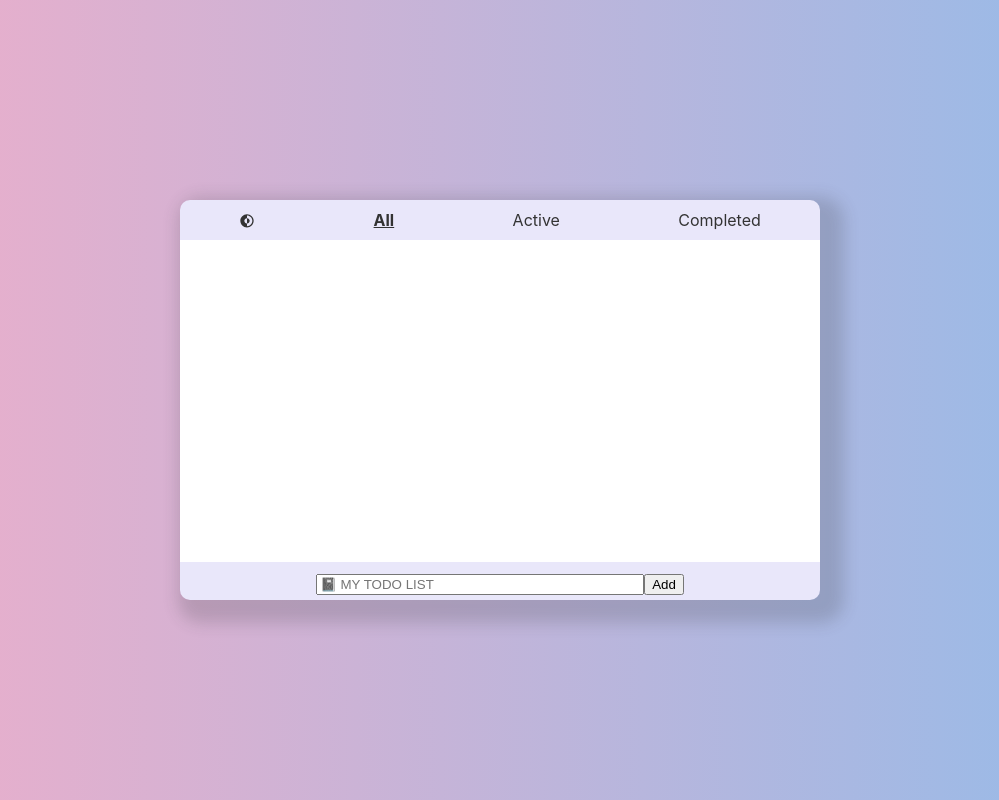
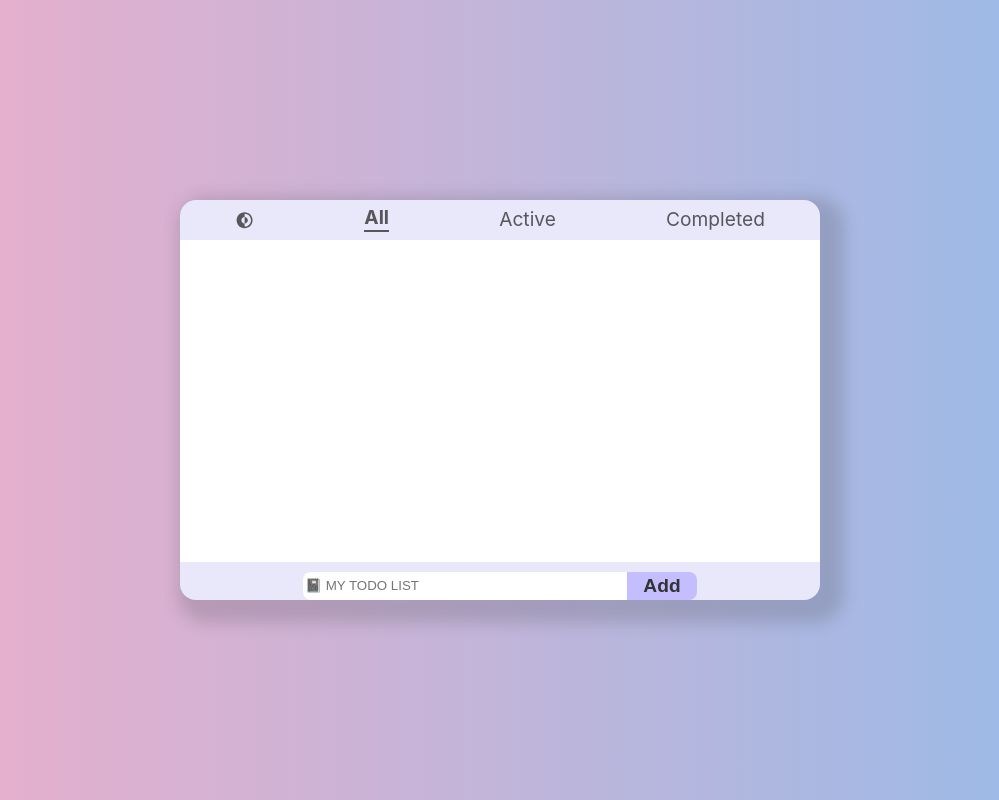
Before and after one commit to minjeongHEO/TodoList-JS, a React (Vite) app: page / in a window 1280 px wide. Shown: the whole page, without its empty margins (140-1139 px from the left). Built offline with nearby package versions, Linux system fonts and the light colour scheme.

Commit message:
style: css Develop

```diff
--- a/src/App.css
+++ b/src/App.css
@@ -4,6 +4,7 @@ body {
     &.light {
         --bg-gradient: linear-gradient(90deg, rgba(238, 174, 202, 1) 0%, rgba(148, 187, 233, 1) 100%);
         --bg-color: #e9e7fa;
+        --bg-color-btn: #c4beff;
         --bg-list-color: #ffffff;
         --bg-shadow: rgba(60, 60, 66, 0.2);
         --font-color: #333333;
@@ -11,6 +12,7 @@ body {
     &.dark {
         --bg-gradient: linear-gradient(90deg, rgba(54, 39, 45, 1) 0%, rgba(64, 81, 99, 1) 100%);
         --bg-color: #323237;
+        --bg-color-btn: #5c5c67;
         --bg-list-color: #424242;
         --bg-shadow: rgba(0, 0, 0, 0.5);
         --font-color: #fefefe;
@@ -27,7 +29,6 @@ body {
     min-width: 358px;
     margin: 0 auto; /* 좌우 중앙 정렬 */
     text-align: center; /* 텍스트 중앙 정렬 */
-    /* background-color: burlywood; */
 }
 
 li {
@@ -41,6 +42,7 @@ nav {
     display: flex;
     flex-direction: row;
     justify-content: space-around;
+    font-size: 1.2rem;
 
     & > * {
         align-content: center;
@@ -48,6 +50,10 @@ nav {
 }
 .pointer_cursor {
     cursor: pointer;
+    opacity: 0.8;
+}
+.pointer_cursor:hover {
+    opacity: 1;
 }
 .darkmode_icon {
     height: 100%;
@@ -58,12 +64,18 @@ nav {
     color: darkgray;
 }
 .selected {
-    text-decoration: underline;
     font-weight: bold;
+    opacity: 1;
+}
+.selected::after {
+    content: '';
+    display: block;
+    margin-top: 0.2rem;
+    border: 1px solid var(--font-color);
 }
 
 .container {
-    border-radius: 10px;
+    border-radius: 1rem;
     width: 50vw;
     min-width: 530px;
     min-height: 450px;
@@ -82,9 +94,12 @@ main {
         width: 95%;
         display: flex;
         justify-content: space-between;
-
         line-height: 170%;
         align-items: center;
+        opacity: 0.8;
+    }
+    & li:hover {
+        opacity: 1;
     }
 }
 
@@ -93,6 +108,9 @@ main {
     height: 80%;
     overflow: auto;
     padding: 20px;
+}
+.check_btn {
+    cursor: pointer;
 }
 .main_list::-webkit-scrollbar {
     width: 7px;
@@ -104,12 +122,30 @@ main {
 }
 
 .input_container {
-    height: 6%;
+    height: 8%;
     display: flex;
     justify-content: center;
-    margin-top: 12px;
+    margin-top: 10px;
 
     & input {
         width: 50%;
+        border: none;
+        outline: none;
+        border-top-left-radius: 8px;
+        border-bottom-left-radius: 8px;
     }
 }
+.add_btn {
+    cursor: pointer;
+    font-size: 1.2rem;
+    background-color: var(--bg-color-btn);
+    color: var(--font-color);
+    font-weight: bold;
+    padding: 0 1rem;
+    border: none;
+    border-top-right-radius: 8px;
+    border-bottom-right-radius: 8px;
+}
+.add_btn:hover {
+    filter: brightness(110%);
+}
--- a/src/components/TodoList/TodoList.jsx
+++ b/src/components/TodoList/TodoList.jsx
@@ -40,6 +40,7 @@ export default function TodoList({ todoItem, setTodoItem, type }) {
             {items.map((activeItem) => (
                 <li key={activeItem.id}>
                     <input
+                        className="check_btn"
                         type="checkbox"
                         id={activeItem.id}
                         value={activeItem.value}
--- a/src/components/TodoList/TodoListInput.jsx
+++ b/src/components/TodoList/TodoListInput.jsx
@@ -28,7 +28,9 @@ export default function TodoListInput({ setTodoItem }) {
         <>
             <div className="input_container">
                 <input type="text" onChange={handleChange} value={input} onKeyDown={(e) => activeEnter(e)} placeholder="📓 MY TODO LIST"></input>
-                <button onClick={addTodoList}>Add</button>
+                <button className="add_btn" onClick={addTodoList}>
+                    Add
+                </button>
             </div>
         </>
     );
```
